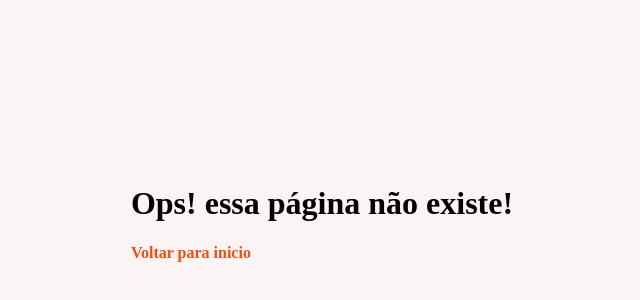
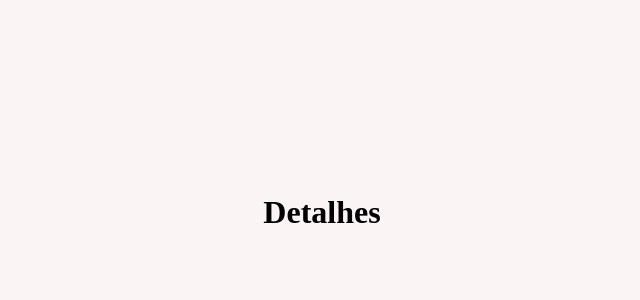
Before and after one commit to macedocmateus/react-router, a React (Vite) app: page /details/1 in a window 1280 px wide. Shown: the part 188-488 px from the top of the page, without its empty margins (318-958 px from the left). Built offline with nearby package versions, Linux system fonts and the light colour scheme.

Commit message:
add route with parameter, using id

```diff
--- /dev/null
+++ b/src/pages/Details.tsx
@@ -0,0 +1,7 @@
+export function Details() {
+    return (
+        <div>
+            <h1>Detalhes</h1>
+        </div>
+    );
+}
--- a/src/routes/AppRoutes.tsx
+++ b/src/routes/AppRoutes.tsx
@@ -2,6 +2,7 @@ import { Routes, Route } from "react-router";
 import { Home } from "../pages/Home";
 import { Products } from "../pages/Products";
 import { NoteFound } from "../pages/NotFound";
+import { Details } from "../pages/details";
 
 export function AppRoutes() {
     return (
@@ -9,6 +10,7 @@ export function AppRoutes() {
             <Route path="/" index element={<Home />}></Route>
             <Route path="/products" element={<Products />}></Route>
             <Route path="*" element={<NoteFound />}></Route>
+            <Route path="/details/:id" element={<Details />}></Route>
         </Routes>
     );
 }
```
